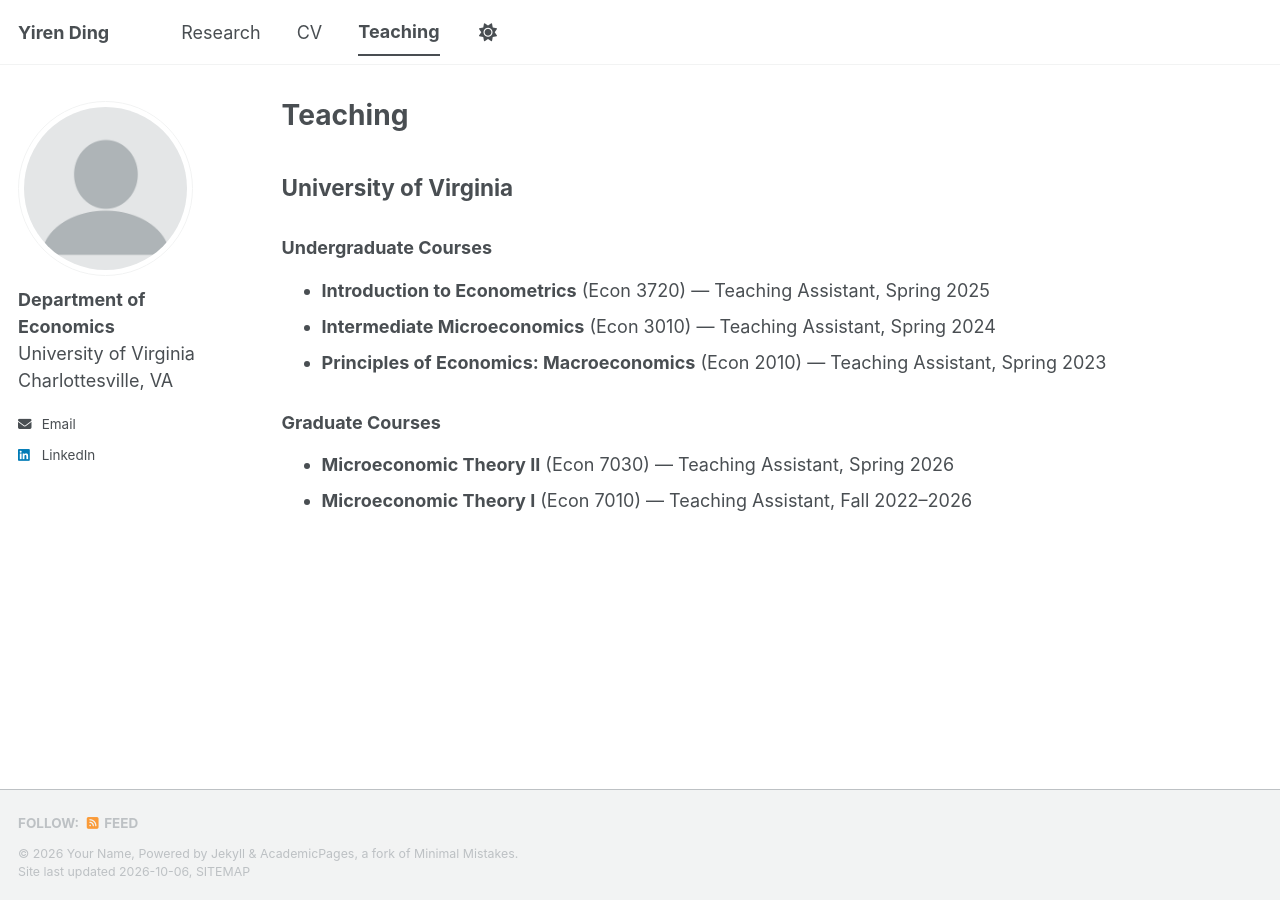
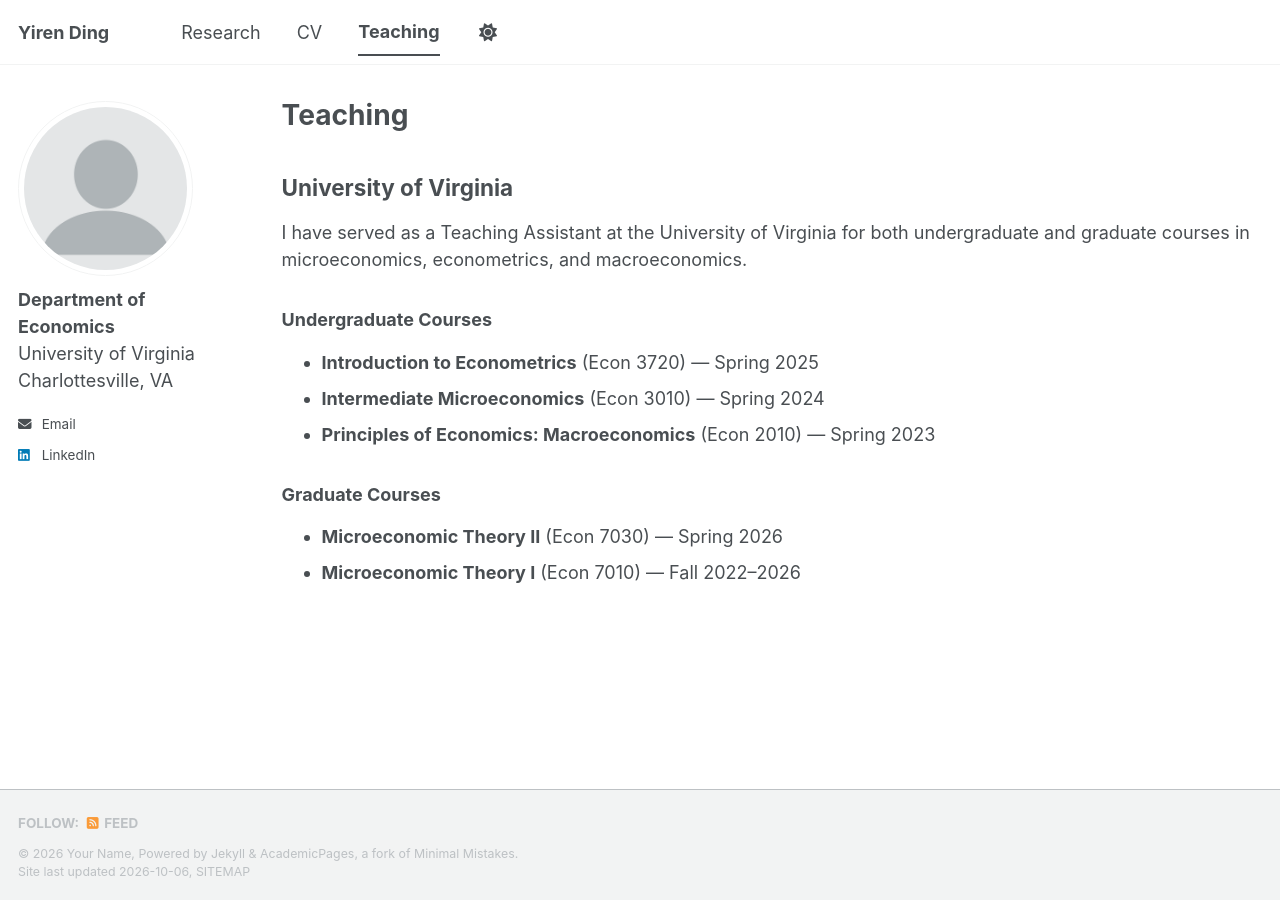
Before and after one commit to dingyiren/dingyiren.github.io, a Jekyll site: the page built from _pages/teaching.md, in a window 1280 px wide. Built offline with Jekyll 4.4.1, drawn with Linux system fonts in a browser that asks for light colours; a style sheet for code colours, icons or effects is not loaded.

Commit message:
Update teaching.md

```diff
--- a/_pages/teaching.md
+++ b/_pages/teaching.md
@@ -7,13 +7,15 @@ author_profile: true
 
 ## University of Virginia
 
+I have served as a Teaching Assistant at the University of Virginia for both undergraduate and graduate courses in microeconomics, econometrics, and macroeconomics.
+
 ### Undergraduate Courses
 
-- **Introduction to Econometrics** (Econ 3720) — Teaching Assistant, Spring 2025
-- **Intermediate Microeconomics** (Econ 3010) — Teaching Assistant, Spring 2024
-- **Principles of Economics: Macroeconomics** (Econ 2010) — Teaching Assistant, Spring 2023
+- **Introduction to Econometrics** (Econ 3720) — Spring 2025
+- **Intermediate Microeconomics** (Econ 3010) — Spring 2024
+- **Principles of Economics: Macroeconomics** (Econ 2010) — Spring 2023
 
 ### Graduate Courses
 
-- **Microeconomic Theory II** (Econ 7030) — Teaching Assistant, Spring 2026
-- **Microeconomic Theory I** (Econ 7010) — Teaching Assistant, Fall 2022–2026
+- **Microeconomic Theory II** (Econ 7030) — Spring 2026
+- **Microeconomic Theory I** (Econ 7010) — Fall 2022–2026
```
